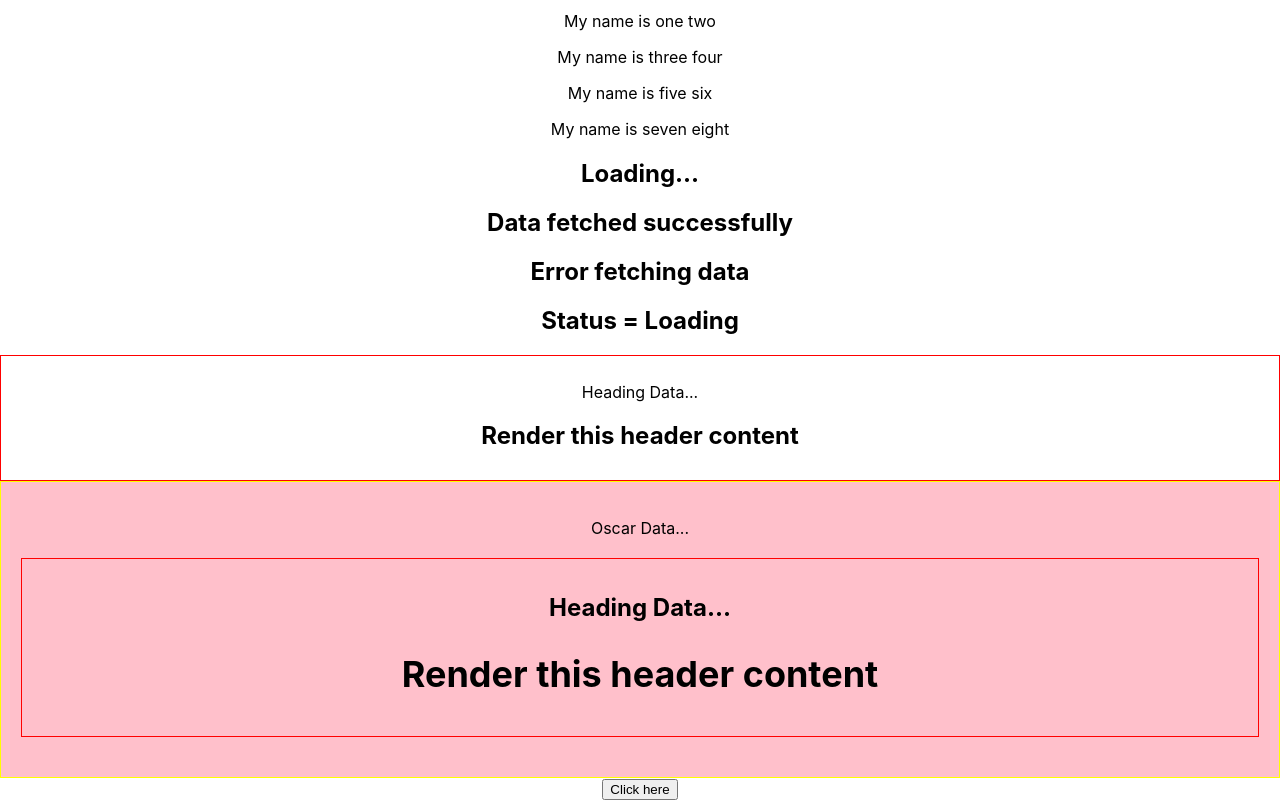
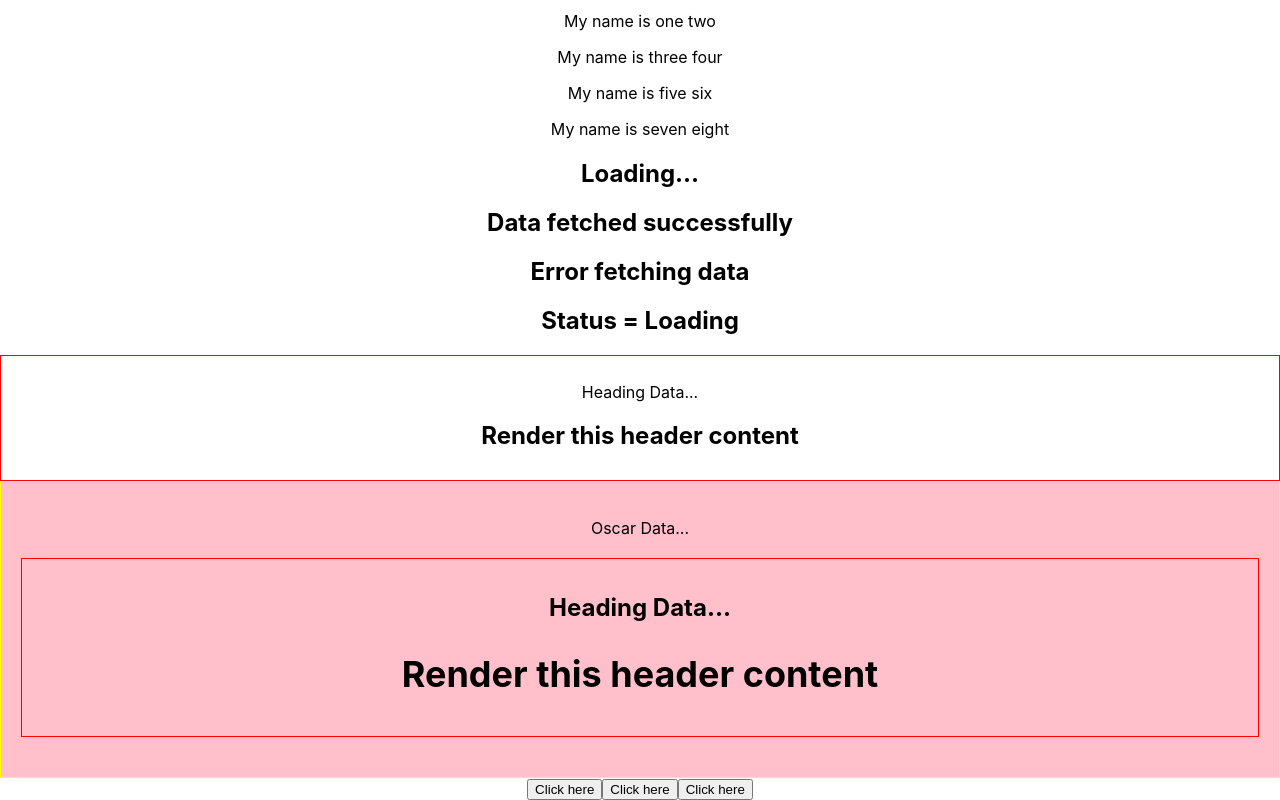
Before and after one commit to vigneshwaran-chandrasekaran/react-17-typescript, a React (Create React App) app: page / in a window 1280 px wide. Shown: the part 439-1239 px from the top of the page. Built offline with nearby package versions, Linux system fonts and the light colour scheme.

Commit message:
in type added or operator to choose between two types

```diff
--- a/src/components/Button.tsx
+++ b/src/components/Button.tsx
@@ -5,11 +5,25 @@ type ButtonProps = {
 
 export default function Button(props: ButtonProps) {
   return (
+    <div>
       <button
         onMouseEnter={props.handleOver}
         onClick={(event) => props.handleClick(event, Math.random())}
       >
         Click here
       </button>
+      <button
+        onMouseEnter={props.handleOver}
+        onClick={(event) => props.handleClick(event, Math.random())}
+      >
+        Click here
+      </button>
+      <button
+        onMouseEnter={props.handleOver}
+        onClick={(event) => props.handleClick(event, Math.random())}
+      >
+        Click here
+      </button>
+    </div>
   );
 }
--- a/src/state/User.tsx
+++ b/src/state/User.tsx
@@ -4,6 +4,20 @@ type AuthUser = {
   name: string;
   email: string;
 };
+
+type UpdateAction = {
+  type: "increment" | "decrement";
+  payload: number;
+};
+
+type ResetAction = {
+  type: "reset";
+};
+
+/**
+ * this type will accept above two types values
+ */
+type CounterAction = UpdateAction | ResetAction;
 
 export default function User() {
   const [user, setUser] = useState<AuthUser | null>(null);
```
Lines whose indentation alone changed are shown as unchanged.
